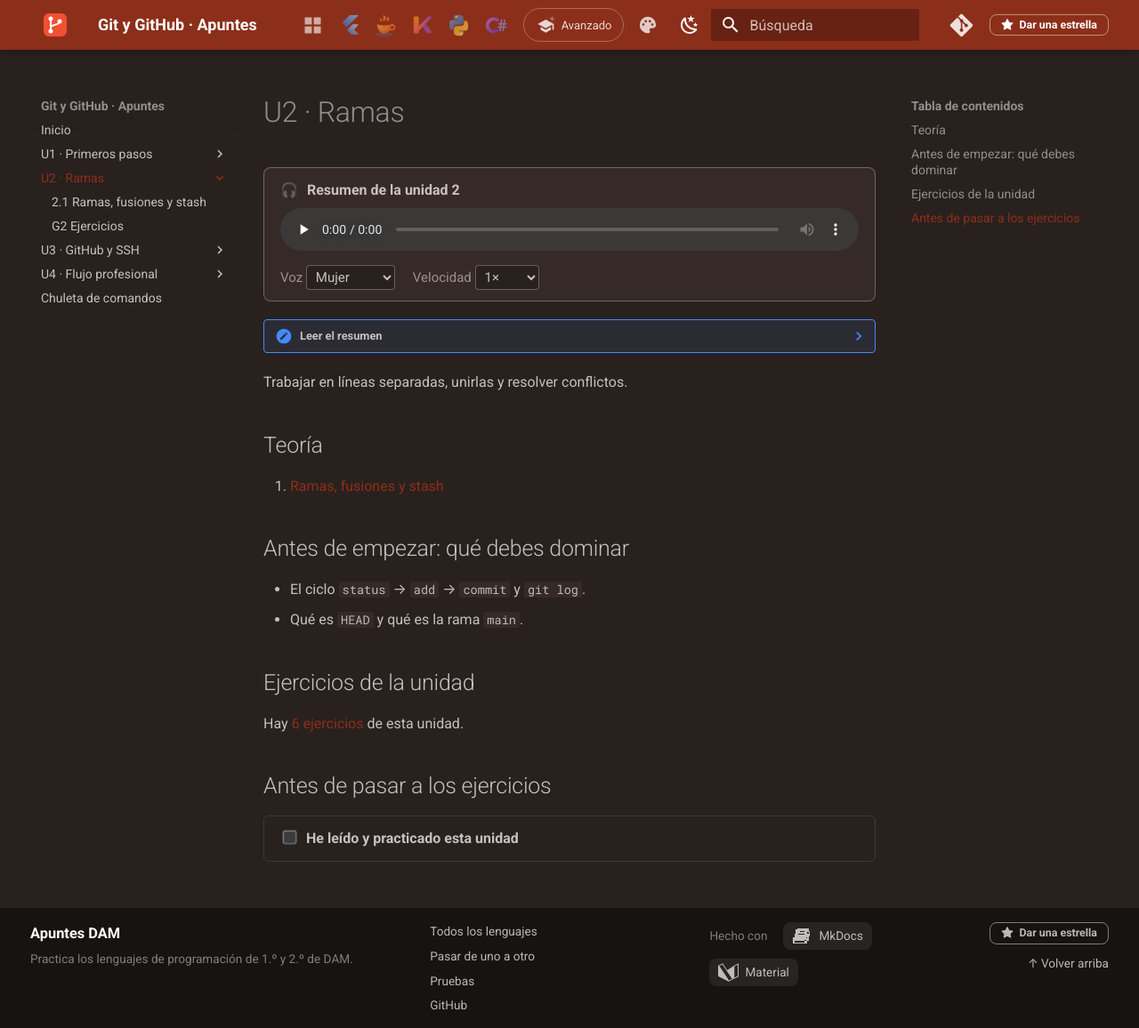
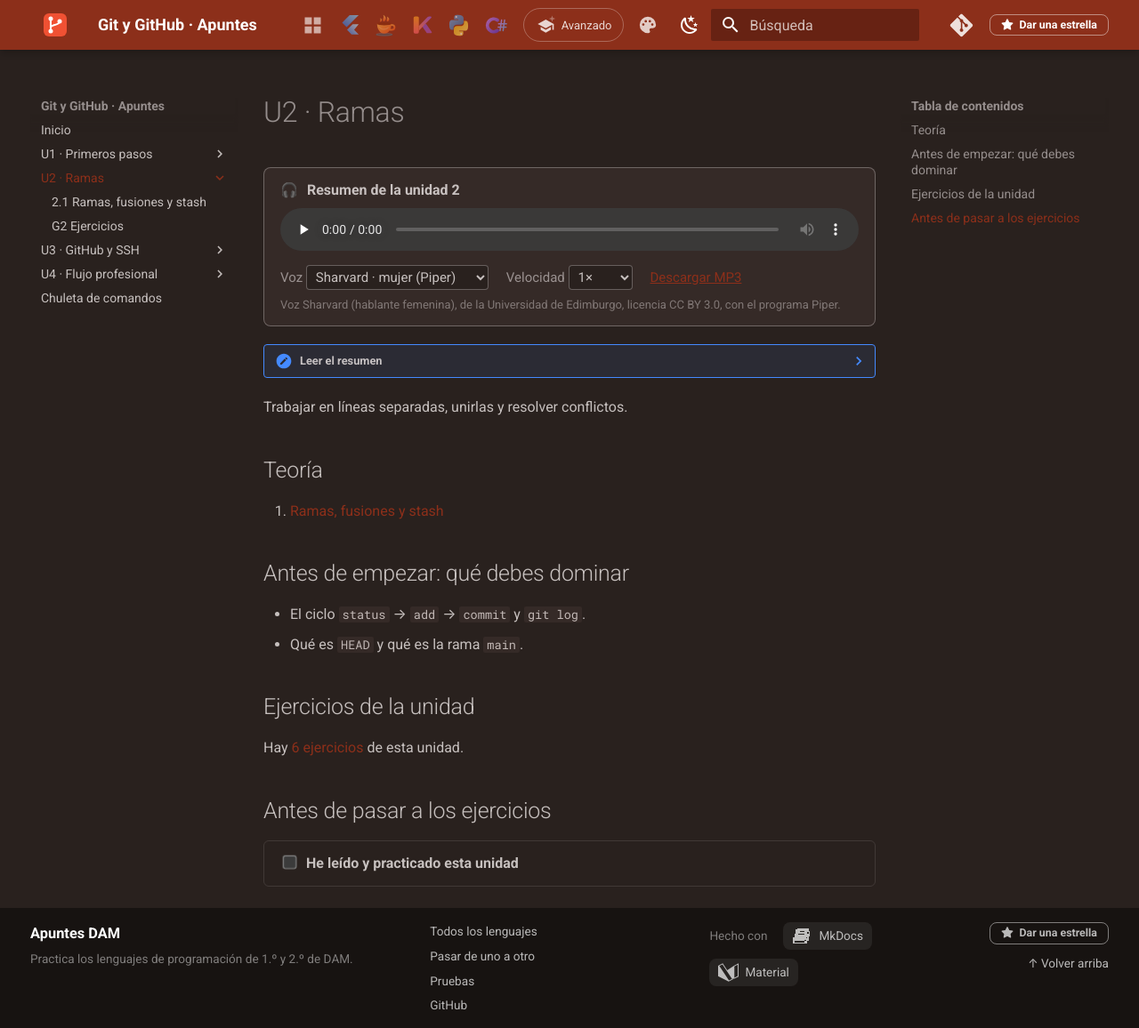
Before and after one commit to apuntes-dam/git-apuntes, an MkDocs documentation site: the page built from docs/u02/index.md, in a window 1280 px wide and 1156 px high. Shown: the whole window at 89% size. Built offline with MkDocs 1.6.1 and Material for MkDocs 9.7.7, drawn with Linux system fonts in a browser that asks for light colours; comment, search, counter and statistics services are not loaded; part of the change alters nothing that is shown.

Commit message:
Narrador: nombre y crédito de cada voz y enlace para descargar el MP3
Co-Authored-By: Claude Sonnet 5.5 <noreply@anthropic.com>

```diff
--- a/docs/assets/narrador.css
+++ b/docs/assets/narrador.css
@@ -3,3 +3,5 @@
 .narrador audio { width: 100%; height: 2.4rem; }
 .narrador-ajustes { display: flex; flex-wrap: wrap; gap: 1rem; margin-top: .4rem; font-size: .75rem; color: var(--md-default-fg-color--light); }
 .narrador-ajustes select { font: inherit; padding: .15rem .3rem; background: var(--md-default-bg-color); color: var(--md-default-fg-color); border: 1px solid var(--md-default-fg-color--lighter); border-radius: 4px; }
+.narrador-descarga { color: var(--md-default-fg-color); text-decoration: underline; align-self: center; }
+.narrador-credito { display: block; margin-top: .35rem; font-size: .65rem; color: var(--md-default-fg-color--light); }
--- a/docs/assets/narrador.js
+++ b/docs/assets/narrador.js
@@ -4,6 +4,15 @@
   var script = document.currentScript;
   var base = script ? script.src.replace(/narrador\.js.*$/, "") : "assets/";
   var CLAVE = "narrador.voz";
+  /* Nombre de cada voz y de dónde viene (las páginas ya publicadas solo traen «Mujer», «Hombre»…): se muestra también el crédito de la elegida.
+     Los hablantes de Sharvard no tienen nombre público: se usa el del conjunto de datos. */
+  var NOMBRES = { mujer: "Sharvard · mujer (Piper)", hombre: "Sharvard · hombre (Piper)", hombre2: "Davefx · hombre (Piper)", gabriel: "Gabriel (TTSMaker)" };
+  var CREDITOS = {
+    mujer: "Voz Sharvard (hablante femenina), de la Universidad de Edimburgo, licencia CC BY 3.0, con el programa Piper.",
+    hombre: "Voz Sharvard (hablante masculino), de la Universidad de Edimburgo, licencia CC BY 3.0, con el programa Piper.",
+    hombre2: "Voz Davefx, de un conjunto abierto (CC0), con el programa Piper.",
+    gabriel: "Voz Gabriel (República Dominicana), generada con TTSMaker."
+  };
 
   function leer() { try { return localStorage.getItem(CLAVE); } catch (e) { return null; } }
   function guardar(v) { try { localStorage.setItem(CLAVE, v); } catch (e) { /* sin almacenamiento: no pasa nada */ } }
@@ -11,7 +20,7 @@
   function montar(el) {
     if (el.dataset.listo) return;
     el.dataset.listo = "1";
-    var voces = el.dataset.voces.split(",").map(function (s) { var p = s.split(":"); return { id: p[0], nombre: p[1] }; });
+    var voces = el.dataset.voces.split(",").map(function (s) { var p = s.split(":"); return { id: p[0], nombre: NOMBRES[p[0]] || p[1] }; });
     var slug = el.dataset.slug;
     var actual = leer();
     if (!voces.some(function (v) { return v.id === actual; })) actual = voces[0].id;
@@ -25,6 +34,9 @@
     var fila = document.createElement("div");
     fila.className = "narrador-ajustes";
 
+    var descarga = document.createElement("a");
+    descarga.className = "narrador-descarga";
+    descarga.textContent = "Descargar MP3";
     var selVoz = document.createElement("select");
     selVoz.setAttribute("aria-label", "Voz");
     voces.forEach(function (v) { var o = document.createElement("option"); o.value = v.id; o.textContent = v.nombre; selVoz.appendChild(o); });
@@ -34,9 +46,14 @@
     [0.75, 1, 1.25, 1.5].forEach(function (x) { var o = document.createElement("option"); o.value = x; o.textContent = x + "×"; selVel.appendChild(o); });
     selVel.value = "1";
 
+    var credito = document.createElement("small");
+    credito.className = "narrador-credito";
     function cargar(conservar) {
+      credito.textContent = CREDITOS[selVoz.value] || "";
       var t = conservar ? audio.currentTime : 0, sonaba = conservar && !audio.paused;
       audio.src = base + "audio/" + slug + "-" + selVoz.value + ".mp3";
+      descarga.href = audio.src;
+      descarga.setAttribute("download", slug + "-" + selVoz.value + ".mp3");
       audio.playbackRate = parseFloat(selVel.value);
       if (conservar) audio.addEventListener("loadedmetadata", function f() {
         audio.removeEventListener("loadedmetadata", f);
@@ -50,8 +67,8 @@
 
     var l1 = document.createElement("label"); l1.textContent = "Voz "; l1.appendChild(selVoz);
     var l2 = document.createElement("label"); l2.textContent = "Velocidad "; l2.appendChild(selVel);
-    fila.appendChild(l1); fila.appendChild(l2);
-    el.appendChild(cab); el.appendChild(audio); el.appendChild(fila);
+    fila.appendChild(l1); fila.appendChild(l2); fila.appendChild(descarga);
+    el.appendChild(cab); el.appendChild(audio); el.appendChild(fila); el.appendChild(credito);
     cargar(false);
   }
 
```
